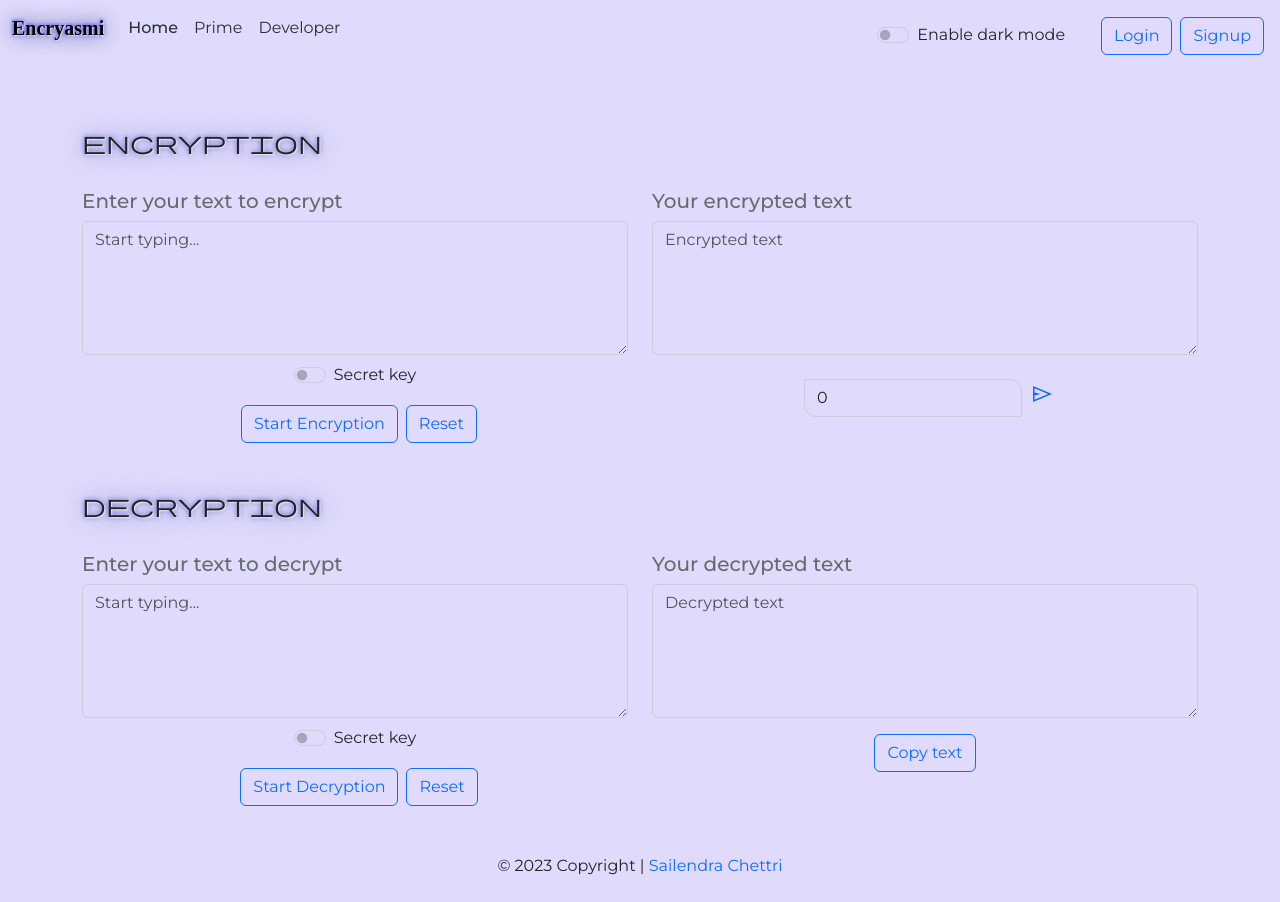
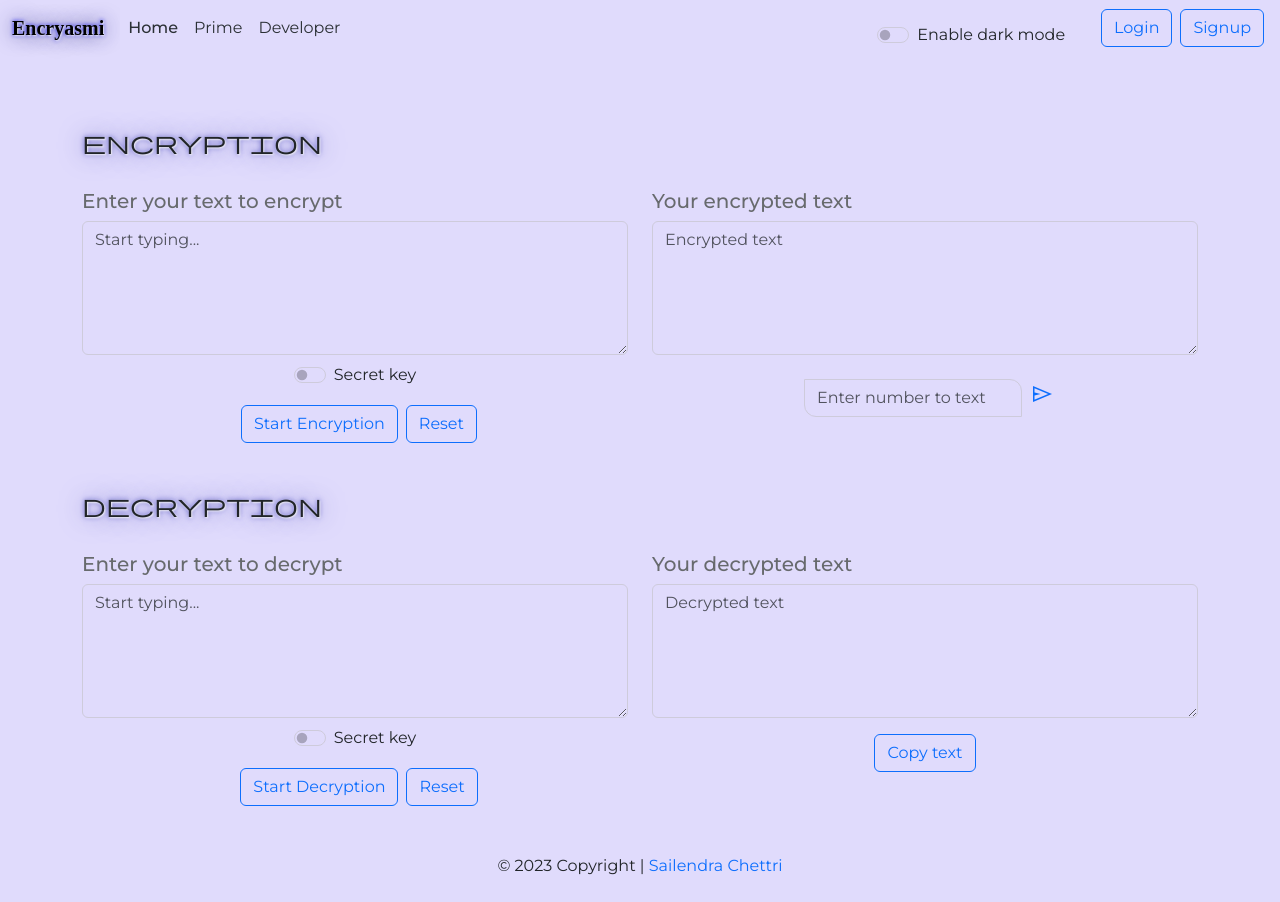
Before and after one commit to sailendrachettri/ency, a React (Create React App) app: page /encrydecry in a window 1280 px wide. Built offline with nearby package versions, Linux system fonts and the light colour scheme.

Commit message:
top loading bar@login and @signup

```diff
--- a/src/components/Decryption.jsx
+++ b/src/components/Decryption.jsx
@@ -62,6 +62,7 @@ function Decryption() {
             setTimeout(() => {
                 spinnerHide.style.display = "none"; // turn off spinner in {time} sec.
                 setDecryptText(str);
+                document.getElementById('textDisplayBox2').select()
             }, 2000);
         }
     }
--- a/src/components/Encryption.jsx
+++ b/src/components/Encryption.jsx
@@ -5,7 +5,7 @@ function Encryption() {
     // state variables
     const [text, setText] = useState(""); // original text to encrypt
     const [entext, setEncryptText] = useState(""); // encrypted text
-    const [phonenumber, setPhonenumber] = useState(0); // set mobile number
+    const [phonenumber, setPhonenumber] = useState(""); // set mobile number
     const [message, setMessage] = useState(" "); // set the message to send in whatsapp
     const [secrettext, setSecretText] = useState("");
 
@@ -83,6 +83,7 @@ function Encryption() {
                 // selecting the encrypted box and extrecting text
                 let txt = document.getElementById('textDisplayBox');
                 txt.select();
+                txt.focus();
                 navigator.clipboard.writeText(str); // copy the encrypted text to clipboard
             }, 2000);
 
@@ -147,7 +148,7 @@ function Encryption() {
                             <div className="d-flex align-items-center justify-content-center mt-4">
                                 {/* <button type="button" className="btn btn-outline-primary" onClick={copyText}>Copy text</button> */}
                                 <div className="col-auto mx-2">
-                                    <input type="number" className="form-control boxBgColor" value={phonenumber} onChange={onChangePhone} style={{ borderRadius: "0px 12px" }} id="whatsAppNumberInput" placeholder="Enter number to text" />
+                                    <input type="number" className="form-control boxBgColor" onChange={onChangePhone} style={{ borderRadius: "0px 12px" }} id="whatsAppNumberInput" placeholder="Enter number to text" />
                                 </div>
                                 {/*https://api.whatsapp.com/send/?phone=${phonenumber}&text=${message}&type=phone_number&app_absent=0`}  */}
                                 <Link aria-label="Chat on WhatsApp" to={`https://web.whatsapp.com/send/?phone=${phonenumber}&text=${message}&type=phone_number&app_absent=1`} target='_blank'>
--- a/src/components/Navbar.jsx
+++ b/src/components/Navbar.jsx
@@ -1,5 +1,5 @@
 import React, { useState } from 'react'
-import { Link, useNavigate } from 'react-router-dom'
+import { useNavigate } from 'react-router-dom'
 
 function Navbar(props) {
     // global variable
@@ -54,6 +54,23 @@ function Navbar(props) {
 
     // hooks
     const navigate = useNavigate();
+
+    const gotoLogin = () => {
+        // top loading bar progress
+        props.setProgress(50);
+        setTimeout(() => {
+            props.setProgress(100);
+            navigate("/login");
+        }, 500)
+    }
+    const gotoSignup = () => {
+        // top loading bar progress
+        props.setProgress(50);
+        setTimeout(() => {
+            props.setProgress(100);
+            navigate("/signup");
+        }, 500)
+    }
 
     const goToHome = () => {
         // top loading bar progress
@@ -137,8 +154,8 @@ function Navbar(props) {
                         <span className='mx-3' id='displayUser'> </span>
                         {/* ! "not login" ? "than show login/signup : "else show logout and username" */}
                         {!localStorage.getItem('token') ? <form className="d-flex">
-                            <Link to="/login" className='btn btn-outline-primary mx-1' role='button'>Login</Link>
-                            <Link to="/signup" className='btn btn-outline-primary mx-1' role='button'>Signup</Link>
+                            <p className='btn btn-outline-primary mx-1' role='button' onClick={gotoLogin}>Login</p>
+                            <p className='btn btn-outline-primary mx-1' role='button' onClick={gotoSignup}>Signup</p>
 
                         </form> : <button className='btn btn-outline-primary mx-1' onClick={logoutMethod}>Logout</button>}
 
```
